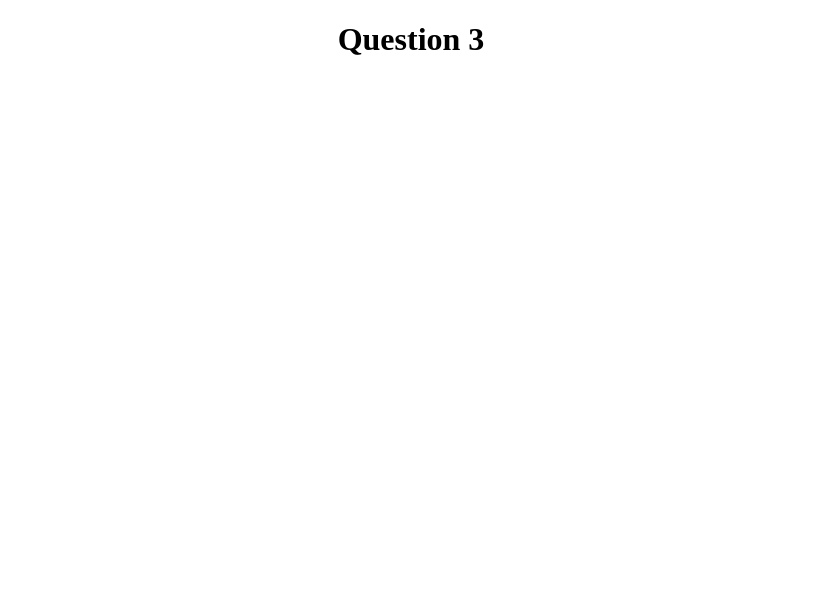
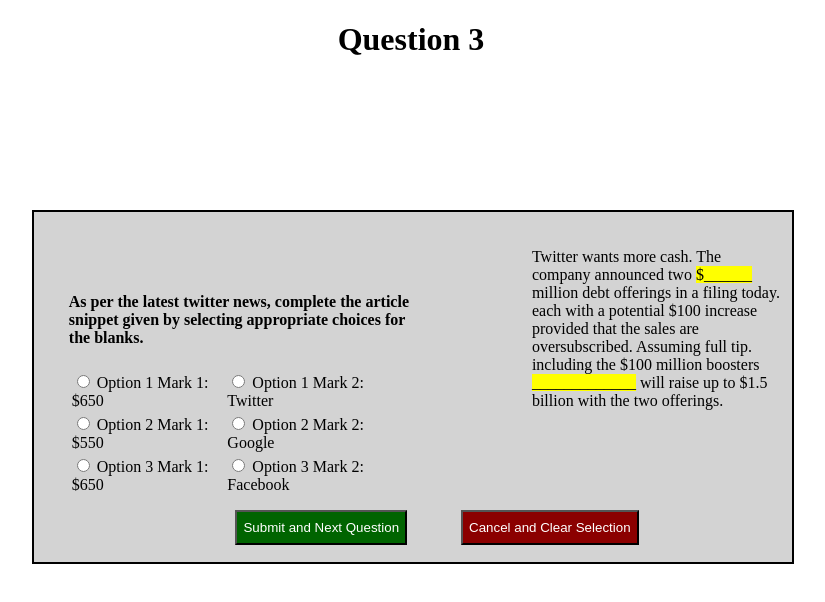
Before and after one commit to aditya-shah73/HTML5-Mark-DataList-Scorm, a plain HTML site: page question3.html in a window 1280 px wide. Shown: the whole page, without its empty margins (229-1054 px from the left). Drawn offline with Linux system fonts and the light colour scheme.

Commit message:
Added q3 with proper styling

```diff
--- a/css/style.css
+++ b/css/style.css
@@ -51,7 +51,14 @@ a{
 	margin-left: 35px;
 }
 
-/* Styling for Question 1 */
+.question1-image-container{
+	float: right;
+	width: 33%;
+	margin-top: 20px;
+	margin-right: 10px;
+}
+
+/* Styling for Question 2 */
 .question2-container{
 	background-color: lightgrey;
 	margin-top: 12%;
@@ -70,6 +77,35 @@ a{
 	width: 70%;
 	margin-top: 60px;
 	margin-left: 60px;
+}
+
+/* Styling for Question 3 */
+.question3-container{
+	background-color: lightgrey;
+	margin-top: 12%;
+	margin-left: 20%;
+	margin-right: 16%;
+	width: 60%;
+	height: 350px;
+	border-style: solid;
+	border-color: black;
+	border-width: 2px;
+
+}
+
+.question3-content{
+	float: left;
+	height: 238px;
+	width: 45%;
+	margin-top: 60px;
+	margin-left: 35px;
+}
+
+.question3-text-container{
+	float: right;
+	width: 33%;
+	margin-top: 20px;
+	margin-right: 10px;
 }
 
 .buttons-container{
@@ -91,10 +127,3 @@ a{
 	color: white;
 	height: 35px;
 }
-
-.image-container{
-	float: right;
-	width: 33%;
-	margin-top: 20px;
-	margin-right: 10px;
-}
--- a/js/script.js
+++ b/js/script.js
@@ -28,3 +28,24 @@ function resetQuestion2(){
 	document.getElementById('q2option3').checked=false;
 	document.getElementById('q2option4').checked=false;
 }
+
+function submitQuestion3(){
+	window.location.href = "question4.html";
+}
+
+function resetQuestion3(){
+	document.getElementById('q3option1m1').checked=false;
+	document.getElementById('q3option1m2').checked=false;
+	document.getElementById('q3option2m1').checked=false;
+	document.getElementById('q3option2m2').checked=false;
+	document.getElementById('q3option3m1').checked=false;
+	document.getElementById('q3option3m2').checked=false;
+}
+
+function setMark1Value(id){
+	document.getElementById('price').innerHTML='$'+document.getElementById(id).value;
+}
+
+function setMark2Value(id){
+	document.getElementById('company-name').innerHTML=document.getElementById(id).value;
+}
--- a/question3.html
+++ b/question3.html
@@ -9,6 +9,50 @@
 
 <body>
 	<h1>Question 3</h1>
+	<div class="question3-container">
+		<div class="question3-content">
+			<h4>As per the latest twitter news, complete the article snippet given by selecting appropriate choices for
+				the blanks.</h4>
+			<table>
+				<tr>
+					<td><input type="radio" value="650" name="first-option" id="q3option1m1" onclick="setMark1Value('q3option1m1')">
+						Option 1 Mark 1: $650
+					</td>
+					<td><input type="radio" value="Twitter" name="second-option" id="q3option1m2" onclick="setMark2Value('q3option1m2')">
+						Option 1 Mark 2: Twitter
+					</td>
+				</tr>
+				<tr>
+					<td><input type="radio" value="550" name="first-option" id="q3option2m1" onclick="setMark1Value('q3option2m1')">
+						Option 2 Mark 1: $550
+					</td>
+					<td><input type="radio" value="Google" name="second-option" id="q3option2m2" onclick="setMark2Value('q3option2m2')">
+						Option 2 Mark 2: Google
+					</td>
+				</tr>
+				<tr>
+					<td><input type="radio" value="650" name="first-option" id="q3option3m1" onclick="setMark1Value('q3option3m1')">
+						Option 3 Mark 1: $650
+					</td>
+					<td><input type="radio" value="Facebook" name="second-option" id="q3option3m2" onclick="setMark2Value('q3option3m2')">
+						Option 3 Mark 2: Facebook
+					</td>
+				</tr>
+			</table>
+		</div>
+		<div class="question3-text-container">
+			<p>
+				Twitter wants more cash. The company announced two <mark id="price">$______</mark> million debt
+				offerings in a filing today. each with a potential $100 increase provided that the sales are
+				oversubscribed. Assuming full tip. including the $100 million boosters
+				<mark id="company-name">_____________</mark> will raise up to $1.5 billion with the two offerings.
+			</p>
+		</div>
+		<div class="buttons-container">
+			<button class="next-button" onclick="submitQuestion3()">Submit and Next Question</button>
+			<button class="clear-button" onclick="resetQuestion3()">Cancel and Clear Selection</button>
+		</div>
+	</div>
 </body>
 
 </html>
```
Also changed, not shown: question1.html (+1 -1 lines).
